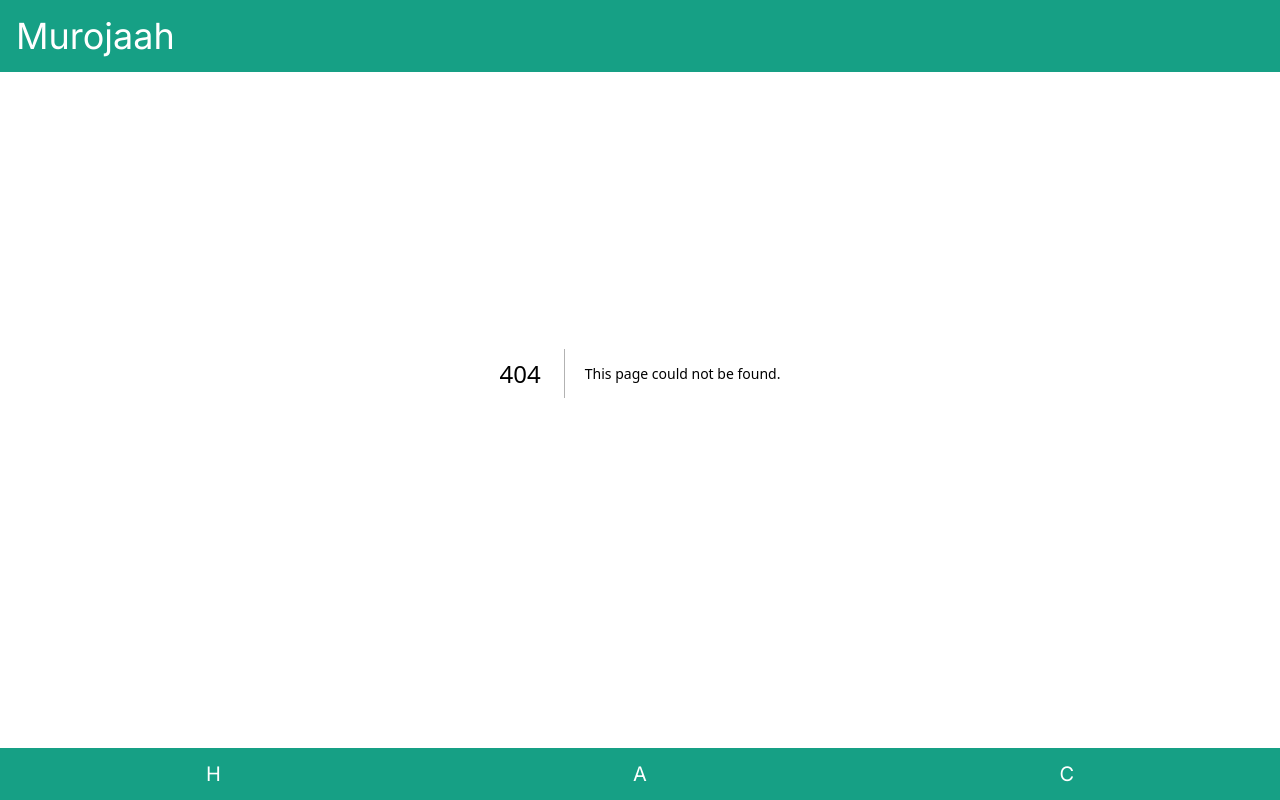
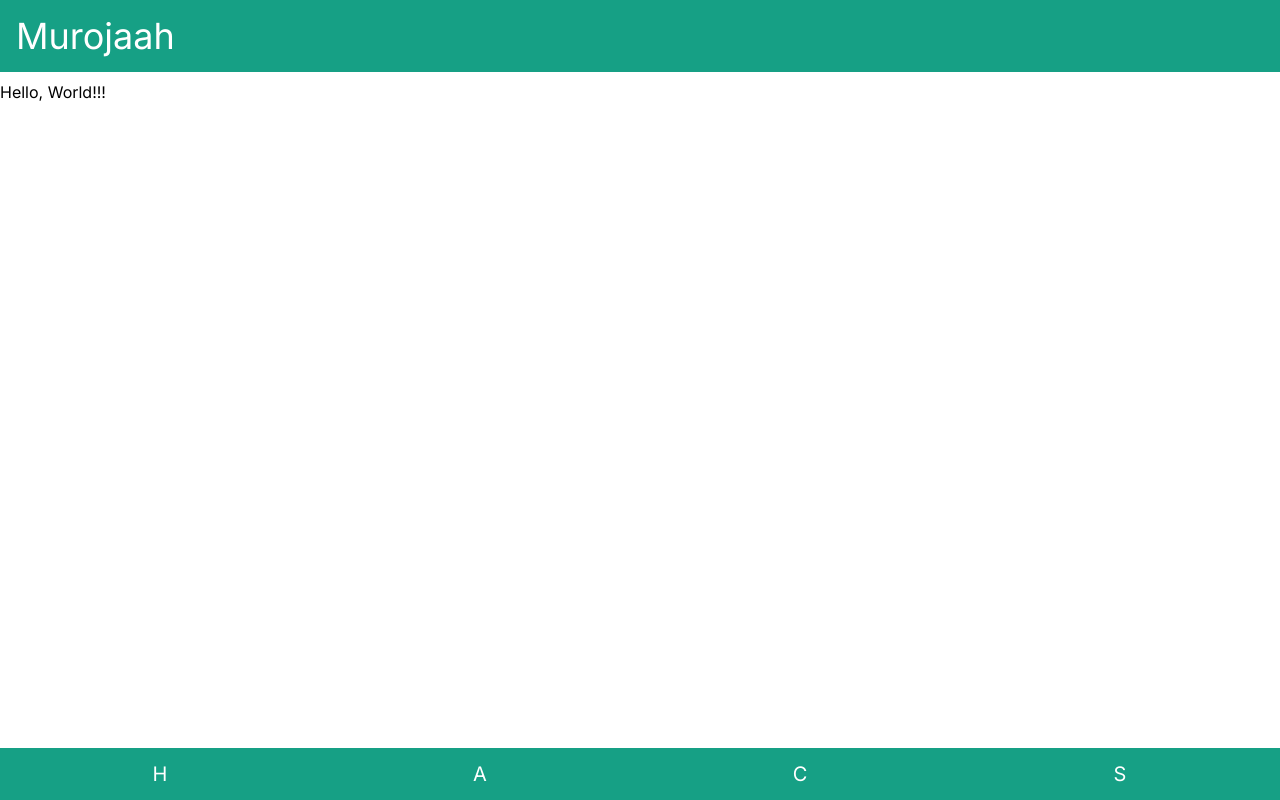
Before and after one commit to RR-Ardhika/murojaah, a Next.js app: page /stat in a window 1280 px wide. Before the commit this address had no page. Built offline with nearby package versions, Linux system fonts and the light colour scheme.

Commit message:
Add routing

```diff
--- /dev/null
+++ b/src/app/stat/page.tsx
@@ -0,0 +1,5 @@
+const Stat = (): JSX.Element => {
+  return <div className="mt-20">Hello, World!!!</div>;
+};
+
+export default Stat;
--- a/src/web/shared/component/Navbar.tsx
+++ b/src/web/shared/component/Navbar.tsx
@@ -1,3 +1,5 @@
+import Link from 'next/link';
+
 export const Navbar = (): JSX.Element => {
   const navClass: Record<string, string> = {
     container: 'flex mt-auto sticky bottom-0 border-t border-t-white',
@@ -6,9 +8,18 @@ export const Navbar = (): JSX.Element => {
 
   return (
     <nav className={navClass.container}>
-      <div className={navClass.div}>H</div>
-      <div className={navClass.div}>A</div>
-      <div className={navClass.div}>C</div>
+      <Link href="/" className={navClass.div}>
+        H
+      </Link>
+      <Link href="#" className={navClass.div}>
+        A
+      </Link>
+      <Link href="#" className={navClass.div}>
+        C
+      </Link>
+      <Link href="/stat" className={navClass.div}>
+        S
+      </Link>
     </nav>
   );
 };
```
